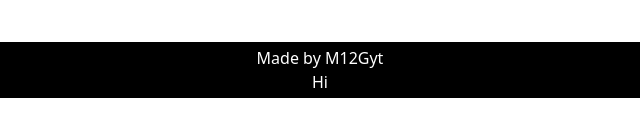
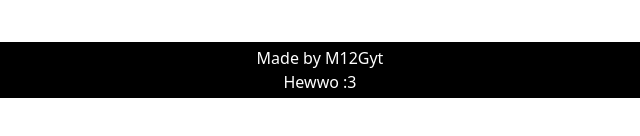
Before and after one commit to M12Gyt/m12gyt.lol, a plain HTML site: page 404.html in a window 1280 px wide. Shown: the part 632-768 px from the top of the page, 320-960 px from the left. Drawn offline with nearby package versions, Linux system fonts and the light colour scheme.

Commit message:
Update 404.html

```diff
--- a/404.html
+++ b/404.html
@@ -27,7 +27,7 @@
 
   <div class="pb-1 pt-1 bg-black text-white text-center">
   <footer> Made by M12Gyt</footer>
-  <p>Hi</p>
+  <p>Hewwo :3</p>
   </div>
 
 </html>
```
